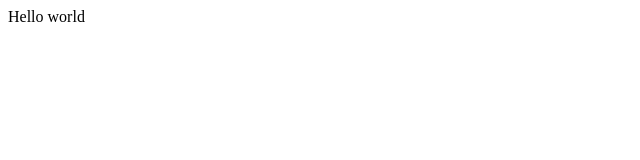
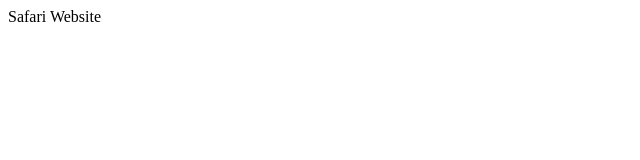
Before and after one commit to Fiazee2012/Safari-Website, a plain HTML site: page index.html in a window 1280 px wide. Shown: the full height of the page, 0-640 px from the left. Drawn offline with Linux system fonts and the light colour scheme.

Commit message:
I updated the file

```diff
--- a/index.html
+++ b/index.html
@@ -9,7 +9,7 @@
 </head>
 
 <body>
-  Hello world
+  Safari Website
   <script src="script.js"></script>
 
   <!--
```
